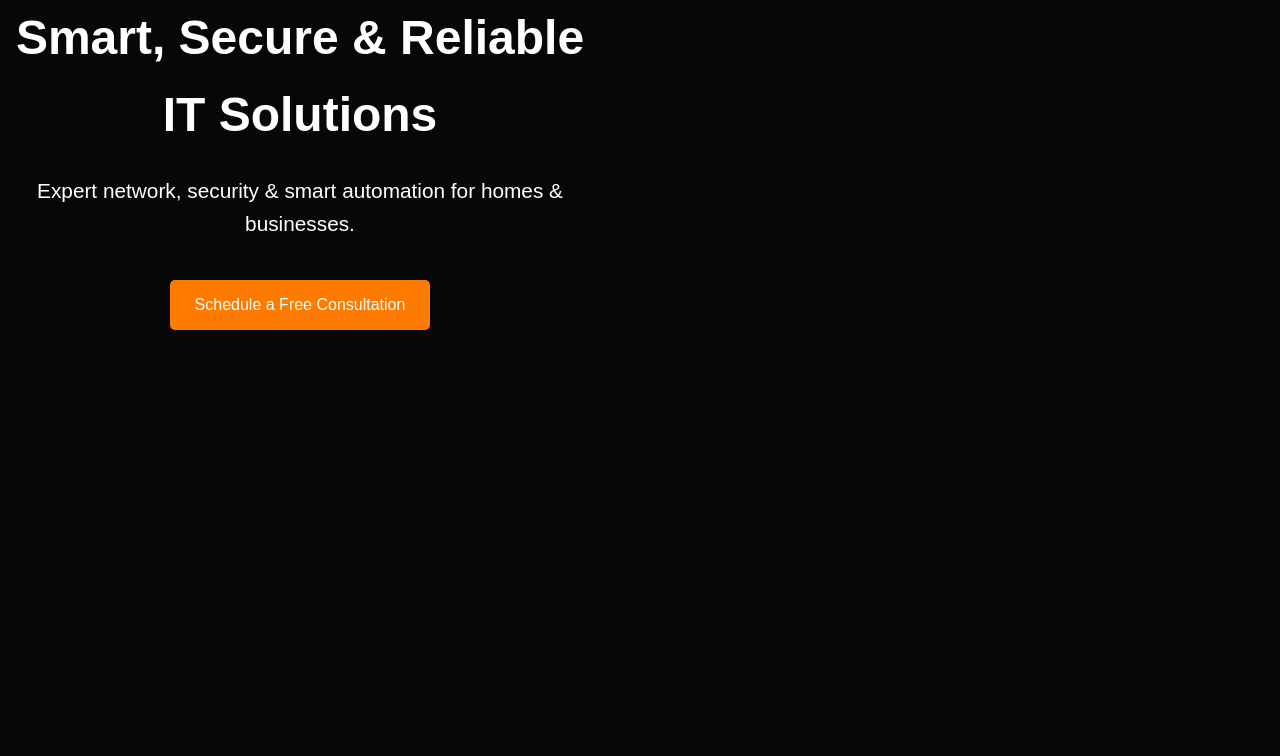
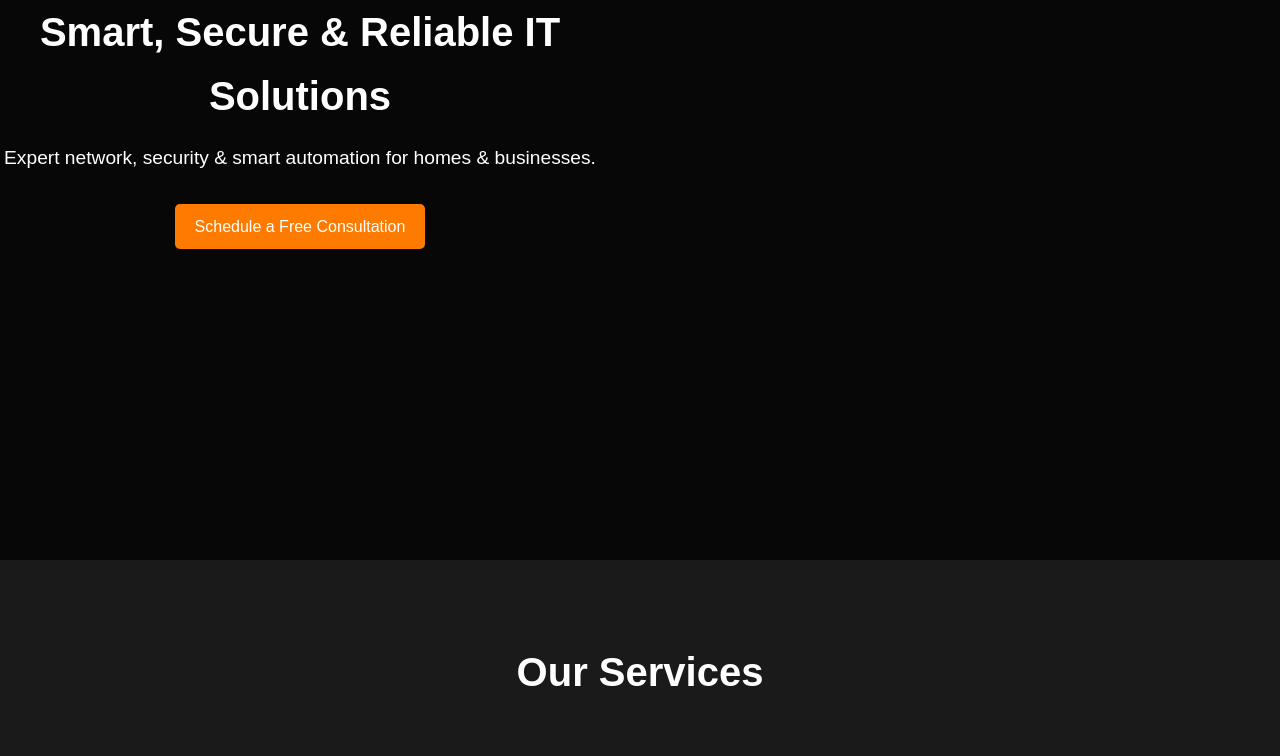
Before and after one commit to hovihov/hovllc, a plain HTML site: page index.html in a window 1280 px wide. Shown: the top 756 px of the page. Drawn offline with Linux system fonts and the light colour scheme.

Commit message:
Update styles.css

```diff
--- a/styles.css
+++ b/styles.css
@@ -12,15 +12,16 @@ body {
     line-height: 1.6;
 }
 
-/* Hero Section */
+/* Hero Section - Adjusted for Better Centering */
 .hero {
     position: relative;
-    height: 100vh;
+    height: 70vh; /* Reduce height (previously 100vh) */
     background: url('hero-bg.jpg') center/cover no-repeat;
     display: flex;
     align-items: center;
     justify-content: center;
     text-align: center;
+    padding: 20px;
 }
 
 .hero-overlay {
@@ -34,24 +35,26 @@ body {
     position: relative;
     z-index: 2;
     max-width: 600px;
+    width: 90%;
+    text-align: center;
 }
 
 .hero h1 {
-    font-size: 3rem;
-    margin-bottom: 20px;
+    font-size: 2.5rem; /* Reduce font size */
+    margin-bottom: 15px;
 }
 
 .hero p {
-    font-size: 1.3rem;
-    margin-bottom: 20px;
+    font-size: 1.2rem; /* Reduce paragraph font size */
+    margin-bottom: 15px;
 }
 
 .btn {
     display: inline-block;
     background-color: #ff7b00;
     color: white;
-    padding: 12px 25px;
-    margin-top: 20px;
+    padding: 10px 20px;
+    margin-top: 15px;
     text-decoration: none;
     border-radius: 5px;
     transition: 0.3s ease;
```
